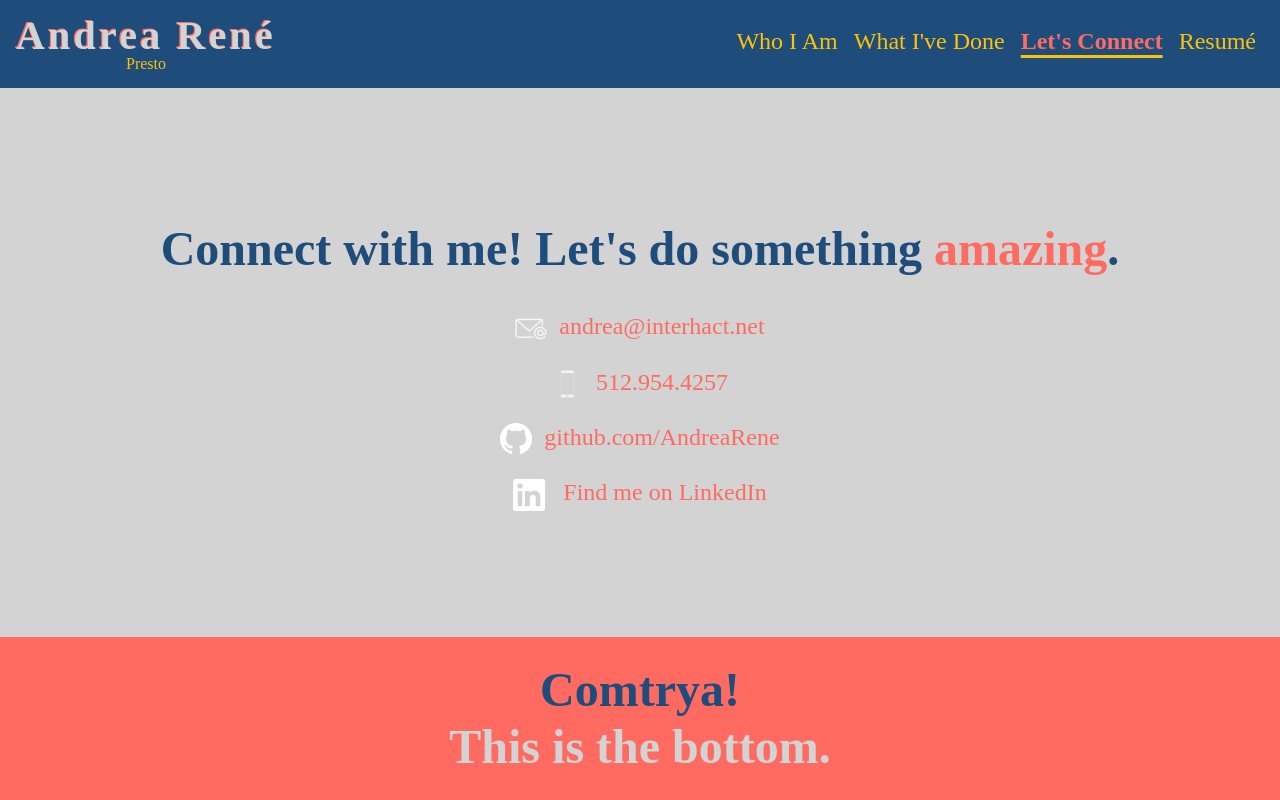
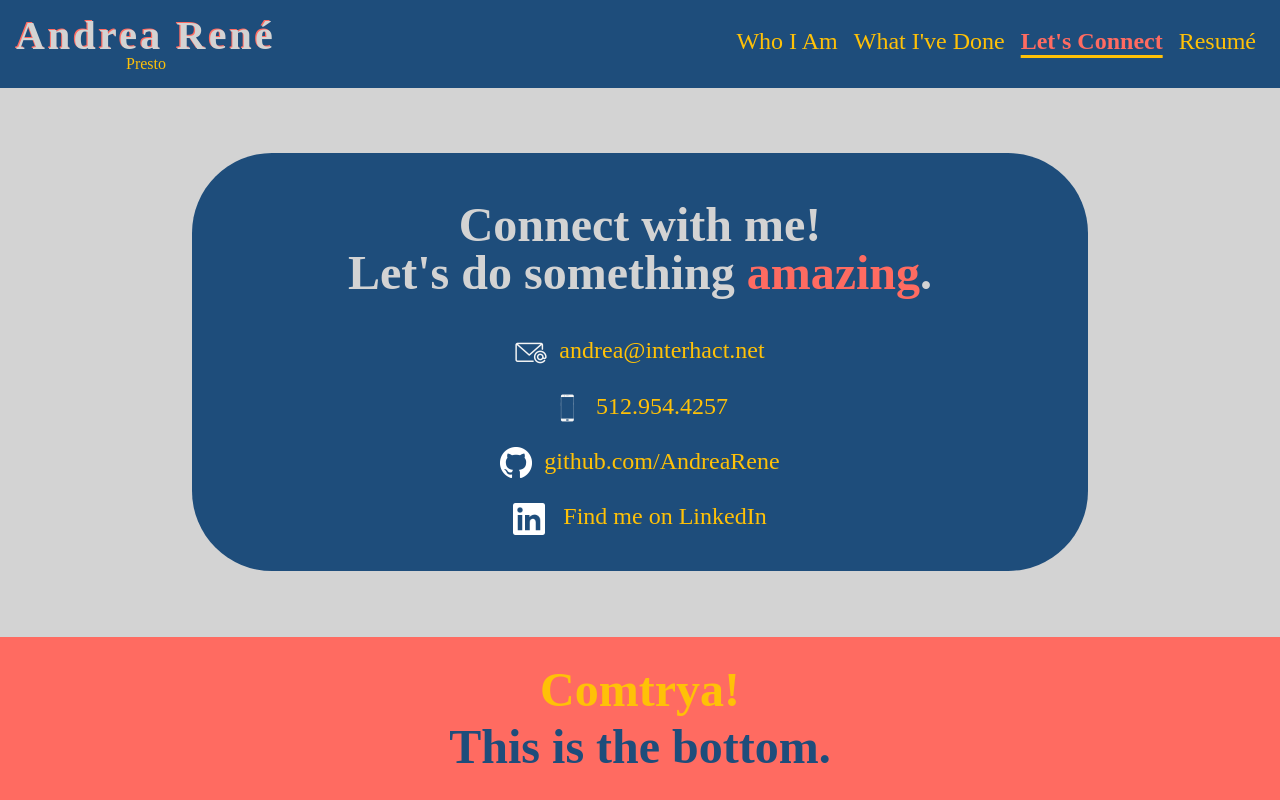
Before and after one commit to AndreaRene/AndreaRene, a React (Create React App) app: page / in a window 1280 px wide. Both pictures are taken after a click on the item "Let's Connect". Built offline with nearby package versions, Linux system fonts and the light colour scheme.

Commit message:
updating colors and sizes of fonts/buttons/links to comply with accessibility standards

```diff
--- a/src/components/Contact.css
+++ b/src/components/Contact.css
@@ -1,17 +1,22 @@
-#contact {
+#contactMe {
     display: flex;
     flex-direction: column;
     align-items:center;
-
+    background-color: var(--mainBlue);
+    width: 70%;
+    border-radius: 5rem;
+    margin: 0 auto;
+    padding-top: 2rem;
+    padding-bottom: 2rem;
 }
 
-#contact h2 {
+#contactMe h2 {
     margin: 1rem auto;
     width: 80%;
     font-size: 3rem;
     text-align: center;
-    background-color: var(--grey);
-    color: var(--mainBlue);
+    background-color: var(--mainBlue);
+    color: var(--grey);
 }
 
 
@@ -34,12 +39,12 @@
 .contactClick {
     font-size: 1.5rem;
     text-decoration: none;
-    color: var(--pink);
+    color: var(--brightAttention);
 }
 
 @media (max-width: 1024px) {
 
-    #contact h2 {
+    #contactMe h2 {
         font-size: 2.5rem;
     }
 
@@ -49,7 +54,7 @@
 }
 
 @media (max-width: 768px) {
-    #contact h2 {
+    #contactMe h2 {
         font-size: 2rem;
     }
 
@@ -63,7 +68,7 @@
 }
 
 @media (max-width: 480px) {
-    #contact h2 {
+    #contactMe h2 {
         font-size: 2rem;
     }
 
--- a/src/components/Contact.js
+++ b/src/components/Contact.js
@@ -6,8 +6,8 @@ import './Contact.css';
 //TODO: change color of contact link icons
 const Contact = () => {
     return (
-        <section id="contact">
-            <h2>Connect with me! Let's do something <span className="pink">amazing</span>.</h2>
+        <section id="contactMe">
+            <h2>Connect with me! <br /> Let's do something <span className="pink">amazing</span>.</h2>
             <ul className='contactList'>
                 <li className="contactLink"><a href="mailto:andrea@interhact.net" target="_" className="contactClick"><img
                             src={mailIcon} className="contactIcon"
--- a/src/components/Footer.css
+++ b/src/components/Footer.css
@@ -9,12 +9,16 @@
     font-weight: bolder;
     text-align: center;
     background-color: var(--pink);
-    color: var(--grey);
+    color: var(--mainBlue);
 }
 
 .footerClick {
     text-decoration: none;
-    color: var(--mainBlue);
+    color: var(--brightAttention);
+}
+
+.footerClick:hover{
+    color: var(--green);
 }
 
 @media (max-width: 1200px) {
--- a/src/components/Project.css
+++ b/src/components/Project.css
@@ -118,7 +118,7 @@
 
 @media (min-width: 560px) and (max-width: 768px) {
     .title{
-        width: 75%;
+        width: 100%;
     }
 }
 
--- a/src/components/Resume.css
+++ b/src/components/Resume.css
@@ -3,18 +3,6 @@
     flex-direction: column;
     justify-content: space-between;
     align-items: center;
-}
-
-#downloadResume {
-    margin-top: 6rem;
-    border-radius: 1rem;
-    padding: 1rem;
-    box-shadow: rgba(0, 0, 0, 0.1) 0px 10px 15px -3px, rgba(0, 0, 0, 0.05) 0px 4px 6px -2px;
-    background-color: var(--mainBlue);
-    font-size: 1.2rem;
-    color: var(--grey);
-    text-decoration: none;
-    font-weight: bolder;
 }
 
 .cardDeck {
@@ -37,10 +25,10 @@
     justify-content: center;
     align-items: center;
     height: 3.5rem;
-    background-color: var(--mainBlue);
-    color: var(--grey);
+    background-color: var(--brightAttention);
+    color: var(--mainBlue);
     border-radius: 1rem 1rem 0 0;
-    font-size: 1.2rem;
+    font-size: 1.35rem;
     font-weight: bold;
 
 }
@@ -77,13 +65,21 @@
     justify-content: center;
 }
 
+#downloadResume {
+    margin-top: 6rem;
+    border-radius: 1rem;
+    padding: 1.5rem;
+    box-shadow: rgba(0, 0, 0, 0.1) 0px 10px 15px -3px, rgba(0, 0, 0, 0.05) 0px 4px 6px -2px;
+    background-color: var(--brightAttention);
+    font-size: 1.5rem;
+    color: var(--mainBlue);
+    text-decoration: none;
+    font-weight: bolder;
+}
+
 .resumeClick{
     text-decoration: none;
 }
-
-@media (min-width: 1450px) {}
-
-@media (max-width: 1200px) {}
 
 @media (max-width: 1024px) {
 
```
